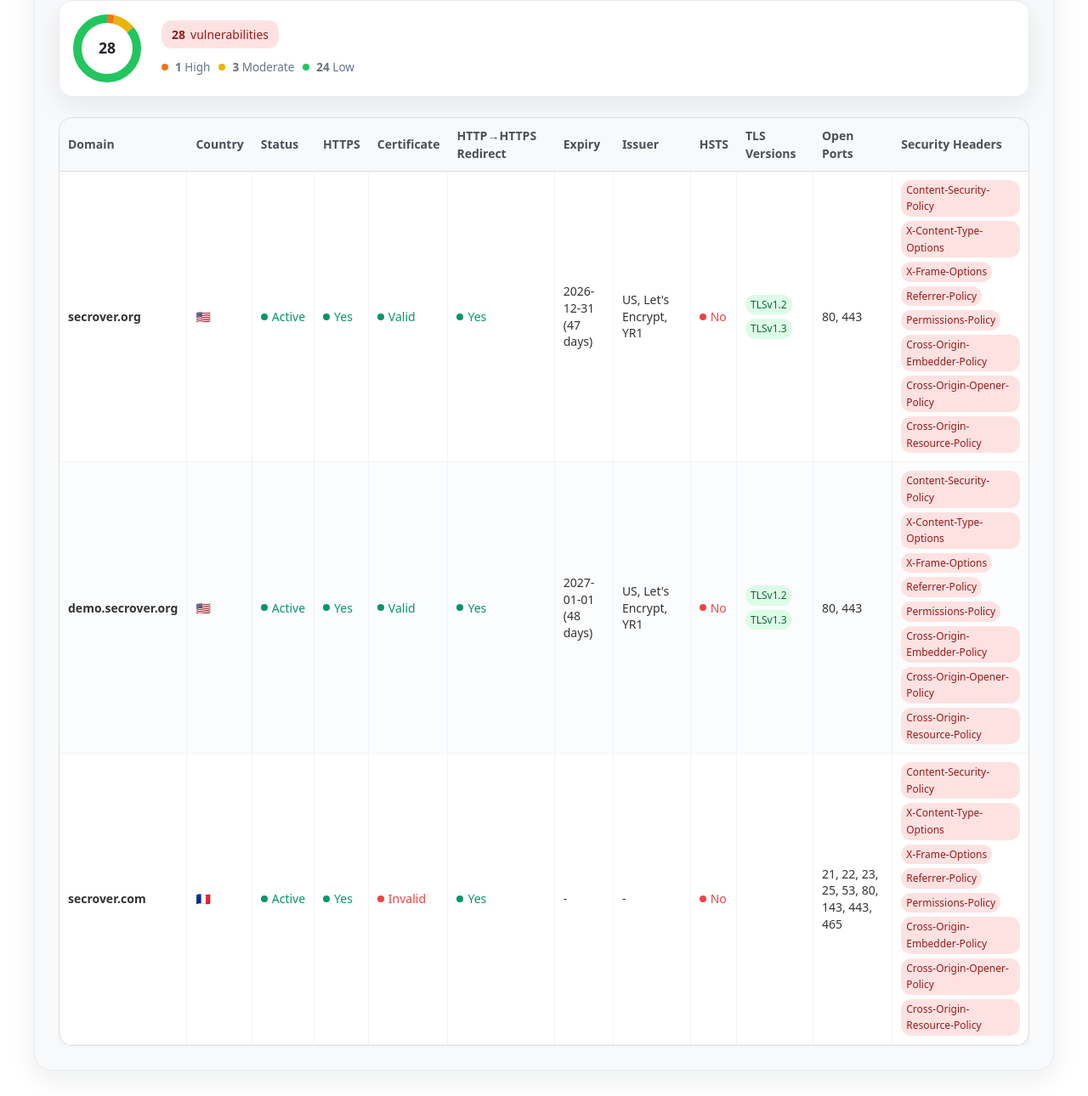
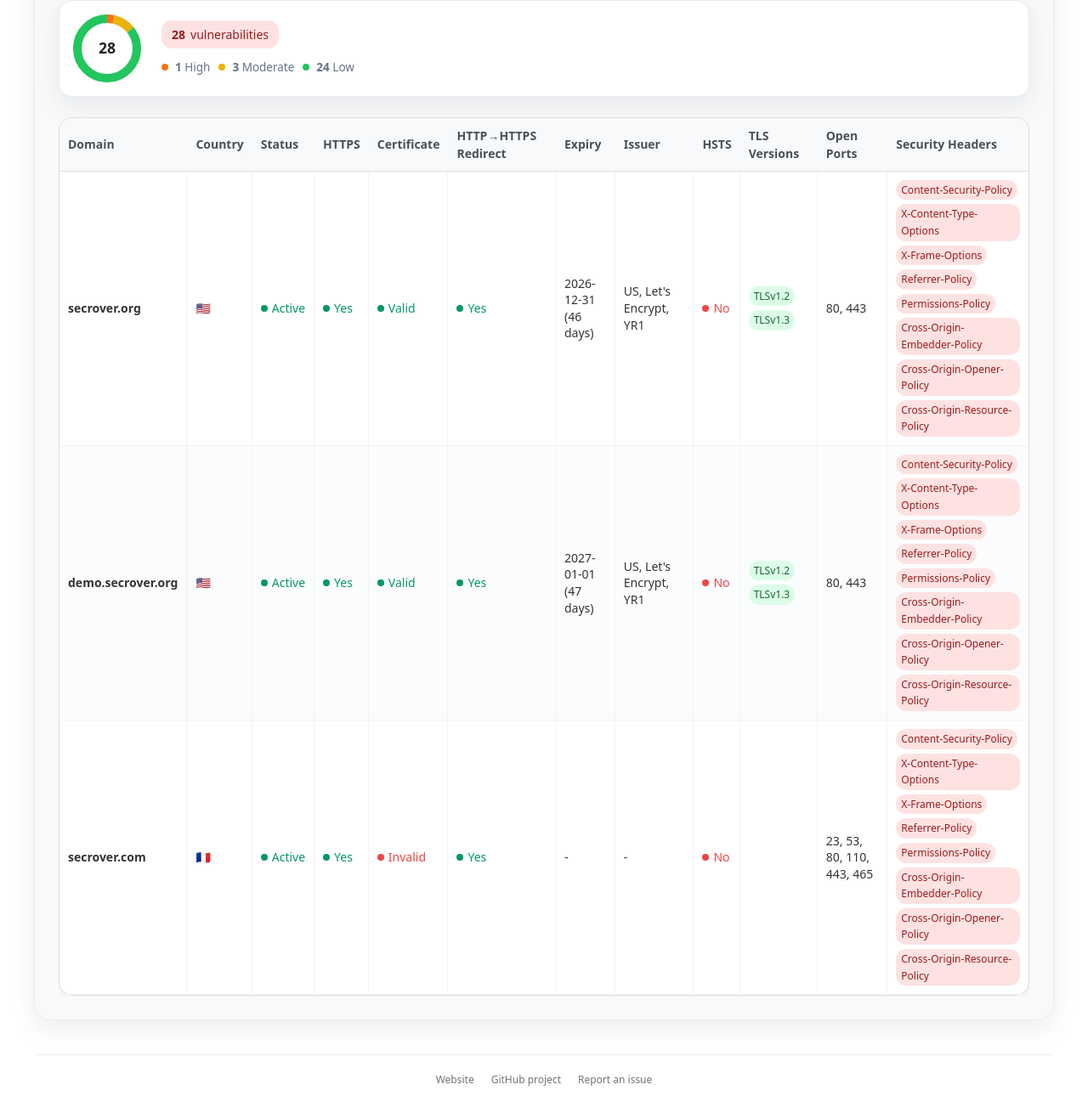
Before and after one commit to Secrover/secrover-demo, a plain HTML site: page docs/domains_report.html in a window 1280 px wide. Shown: the part 297-1587 px from the top of the page at 85% size. Drawn offline with Linux system fonts and the light colour scheme.

Commit message:
Daily secrover scan: 2026-11-15 10:11:27

```diff
--- a/docs/domains_report.html
+++ b/docs/domains_report.html
@@ -659,7 +659,7 @@
                 <div id="audit-info">
                     <p class="audit-info">
                         <em>
-                            Audit run on 2026-11-14 09:39 with
+                            Audit run on 2026-11-15 10:11 with
                             <span class="tooltip-link">
                                 Secrover 0.13.0
                                 <span class="tooltip">
@@ -832,7 +832,7 @@
                         <td>
                             2026-12-31<br>
 
-                                (47 days)
+                                (46 days)
 
                         </td>
                         <td>
@@ -962,7 +962,7 @@
                         <td>
                             2027-01-01<br>
 
-                                (48 days)
+                                (47 days)
 
                         </td>
                         <td>
@@ -1114,7 +1114,7 @@
                         <td>
 
 
-                                    21, 22, 23, 25, 53, 80, 143, 443, 465
+                                    23, 53, 80, 110, 443, 465
 
 
                         </td>
```
Also changed, not shown: docs/code_report.html (+1 -1 lines), docs/dependencies_report.html (+1 -1 lines), docs/index.html (+1 -1 lines).
